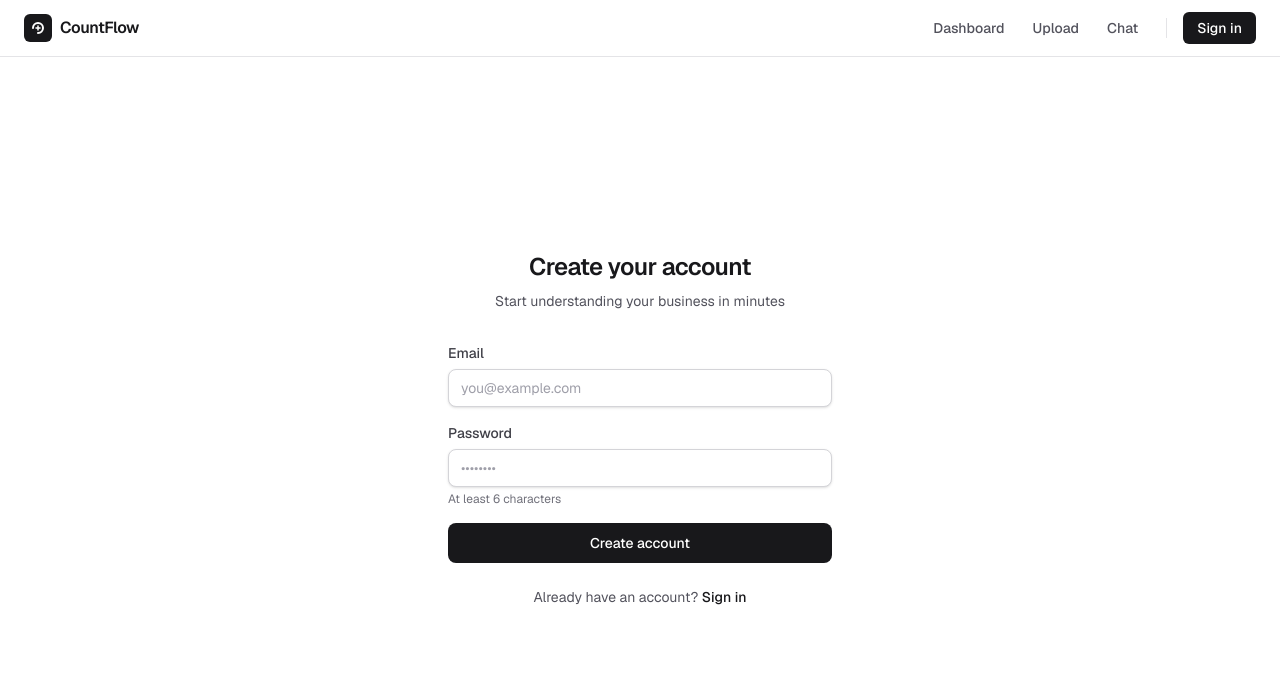
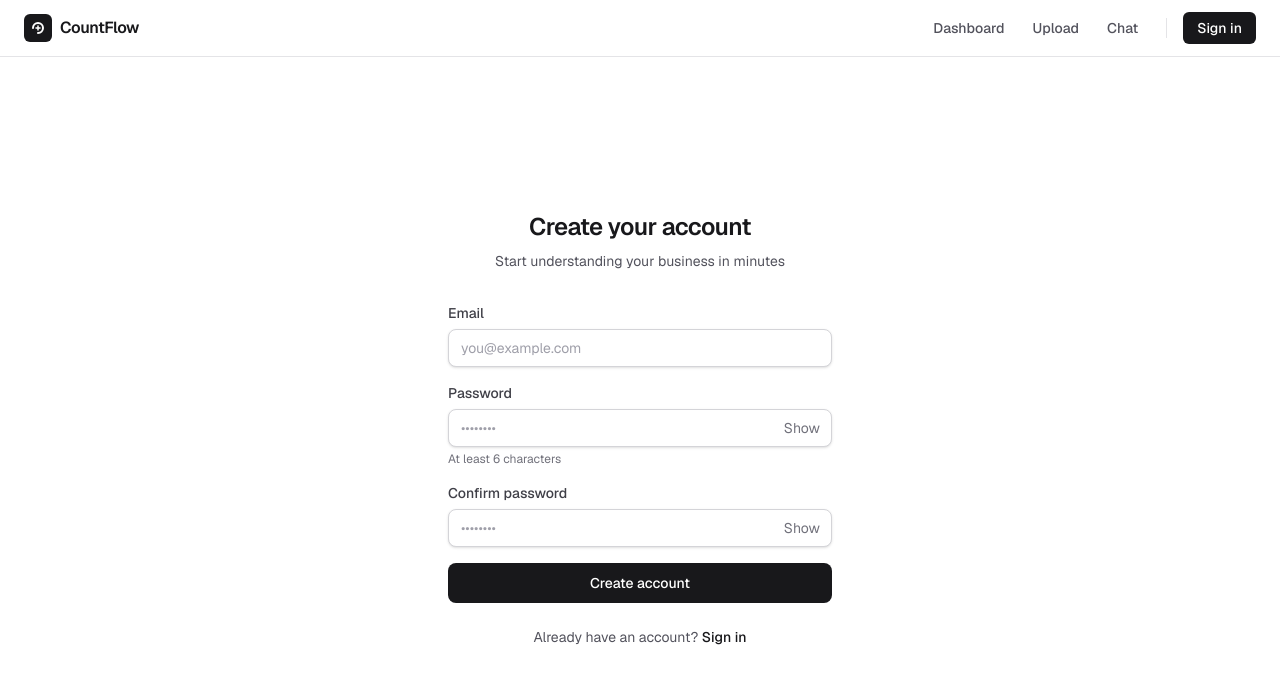
Before and after one commit to bgotz01/accounting, a Next.js app: page /signup in a window 1280 px wide. Shown: the top 684 px of the page. Built offline with nearby package versions, Linux system fonts and the light colour scheme; no server answers.

Commit message:
login fix 2

```diff
--- a/app/(marketing)/actions.ts
+++ b/app/(marketing)/actions.ts
@@ -2,6 +2,7 @@
 
 import { redirect } from "next/navigation";
 import { createClient } from "@/app/lib/supabase/server";
+import { createAdminClient } from "@/app/lib/supabase/admin";
 
 type AuthState = {
     error?: string;
@@ -12,9 +13,6 @@ export async function login(
     _prevState: AuthState,
     formData: FormData
 ): Promise<AuthState> {
-    try {
-        const supabase = await createClient();
-
     const email = formData.get("email") as string;
     const password = formData.get("password") as string;
 
@@ -22,6 +20,8 @@ export async function login(
         return { error: "Email and password are required." };
     }
 
+    try {
+        const supabase = await createClient();
         const { error } = await supabase.auth.signInWithPassword({
             email,
             password,
@@ -30,8 +30,6 @@ export async function login(
         if (error) {
             return { error: error.message };
         }
-
-        redirect("/dashboard");
     } catch (error) {
         console.error("Login failed because auth is unavailable:", error);
         return {
@@ -39,26 +37,47 @@ export async function login(
                 "Authentication service is unavailable. Please try again later.",
         };
     }
+
+    redirect("/dashboard");
 }
 
 export async function signup(
     _prevState: AuthState,
     formData: FormData
 ): Promise<AuthState> {
-    try {
-        const supabase = await createClient();
-
     const email = formData.get("email") as string;
     const password = formData.get("password") as string;
+    const confirmPassword = formData.get("confirmPassword") as string;
 
-        if (!email || !password) {
-            return { error: "Email and password are required." };
+    if (!email || !password || !confirmPassword) {
+        return { error: "Email and both password fields are required." };
     }
 
     if (password.length < 6) {
         return { error: "Password must be at least 6 characters." };
     }
 
+    if (password !== confirmPassword) {
+        return { error: "Passwords do not match." };
+    }
+
+    try {
+        const admin = createAdminClient();
+        const { data, error: listError } = await admin.auth.admin.listUsers();
+
+        if (listError) {
+            throw listError;
+        }
+
+        const existingEmail = data.users?.find(
+            (user) => user.email?.toLowerCase() === email.toLowerCase()
+        );
+
+        if (existingEmail) {
+            return { error: "That email is already in use." };
+        }
+
+        const supabase = await createClient();
         const { error } = await supabase.auth.signUp({
             email,
             password,
--- a/app/(marketing)/login/page.tsx
+++ b/app/(marketing)/login/page.tsx
@@ -1,10 +1,12 @@
 "use client";
 
 import Link from "next/link";
+import { useState } from "react";
 import { useActionState } from "react";
 import { login } from "../actions";
 
 export default function LoginPage() {
+    const [showPassword, setShowPassword] = useState(false);
     const [state, formAction, pending] = useActionState(login, null);
 
     return (
@@ -51,15 +53,29 @@ export default function LoginPage() {
                         >
                             Password
                         </label>
+                        <div className="relative mt-1.5">
                             <input
                                 id="password"
                                 name="password"
-                            type="password"
+                                type={showPassword ? "text" : "password"}
                                 required
                                 autoComplete="current-password"
-                            className="mt-1.5 block w-full rounded-lg border border-zinc-300 bg-white px-3 py-2 text-sm text-zinc-900 placeholder-zinc-400 shadow-sm transition-colors focus:border-zinc-500 focus:outline-none focus:ring-1 focus:ring-zinc-500 dark:border-zinc-700 dark:bg-zinc-900 dark:text-zinc-100 dark:placeholder-zinc-500 dark:focus:border-zinc-400 dark:focus:ring-zinc-400"
+                                className="block w-full rounded-lg border border-zinc-300 bg-white px-3 py-2 pr-10 text-sm text-zinc-900 placeholder-zinc-400 shadow-sm transition-colors focus:border-zinc-500 focus:outline-none focus:ring-1 focus:ring-zinc-500 dark:border-zinc-700 dark:bg-zinc-900 dark:text-zinc-100 dark:placeholder-zinc-500 dark:focus:border-zinc-400 dark:focus:ring-zinc-400"
                                 placeholder="••••••••"
                             />
+                            <button
+                                type="button"
+                                onClick={() => setShowPassword((current) => !current)}
+                                className="absolute inset-y-0 right-0 flex items-center pr-3 text-zinc-500 hover:text-zinc-700 focus:outline-none focus:ring-2 focus:ring-zinc-500 dark:text-zinc-400 dark:hover:text-zinc-200"
+                                aria-label={showPassword ? "Hide password" : "Show password"}
+                            >
+                                {showPassword ? (
+                                    <span className="text-sm">Hide</span>
+                                ) : (
+                                    <span className="text-sm">Show</span>
+                                )}
+                            </button>
+                        </div>
                     </div>
 
                     <button
--- a/app/(marketing)/signup/page.tsx
+++ b/app/(marketing)/signup/page.tsx
@@ -1,10 +1,12 @@
 "use client";
 
 import Link from "next/link";
+import { useState } from "react";
 import { useActionState } from "react";
 import { signup } from "../actions";
 
 export default function SignupPage() {
+    const [showPassword, setShowPassword] = useState(false);
     const [state, formAction, pending] = useActionState(signup, null);
 
     return (
@@ -57,19 +59,66 @@ export default function SignupPage() {
                         >
                             Password
                         </label>
+                        <div className="relative mt-1.5">
                             <input
                                 id="password"
                                 name="password"
-                            type="password"
+                                type={showPassword ? "text" : "password"}
                                 required
                                 autoComplete="new-password"
                                 minLength={6}
-                            className="mt-1.5 block w-full rounded-lg border border-zinc-300 bg-white px-3 py-2 text-sm text-zinc-900 placeholder-zinc-400 shadow-sm transition-colors focus:border-zinc-500 focus:outline-none focus:ring-1 focus:ring-zinc-500 dark:border-zinc-700 dark:bg-zinc-900 dark:text-zinc-100 dark:placeholder-zinc-500 dark:focus:border-zinc-400 dark:focus:ring-zinc-400"
+                                className="block w-full rounded-lg border border-zinc-300 bg-white px-3 py-2 pr-10 text-sm text-zinc-900 placeholder-zinc-400 shadow-sm transition-colors focus:border-zinc-500 focus:outline-none focus:ring-1 focus:ring-zinc-500 dark:border-zinc-700 dark:bg-zinc-900 dark:text-zinc-100 dark:placeholder-zinc-500 dark:focus:border-zinc-400 dark:focus:ring-zinc-400"
                                 placeholder="••••••••"
                             />
+                            <button
+                                type="button"
+                                onClick={() => setShowPassword((current) => !current)}
+                                className="absolute inset-y-0 right-0 flex items-center pr-3 text-zinc-500 hover:text-zinc-700 focus:outline-none focus:ring-2 focus:ring-zinc-500 dark:text-zinc-400 dark:hover:text-zinc-200"
+                                aria-label={showPassword ? "Hide password" : "Show password"}
+                            >
+                                {showPassword ? (
+                                    <span className="text-sm">Hide</span>
+                                ) : (
+                                    <span className="text-sm">Show</span>
+                                )}
+                            </button>
+                        </div>
                         <p className="mt-1 text-xs text-zinc-500 dark:text-zinc-400">
                             At least 6 characters
                         </p>
+                    </div>
+
+                    <div>
+                        <label
+                            htmlFor="confirmPassword"
+                            className="block text-sm font-medium text-zinc-700 dark:text-zinc-300"
+                        >
+                            Confirm password
+                        </label>
+                        <div className="relative mt-1.5">
+                            <input
+                                id="confirmPassword"
+                                name="confirmPassword"
+                                type={showPassword ? "text" : "password"}
+                                required
+                                autoComplete="new-password"
+                                minLength={6}
+                                className="block w-full rounded-lg border border-zinc-300 bg-white px-3 py-2 pr-10 text-sm text-zinc-900 placeholder-zinc-400 shadow-sm transition-colors focus:border-zinc-500 focus:outline-none focus:ring-1 focus:ring-zinc-500 dark:border-zinc-700 dark:bg-zinc-900 dark:text-zinc-100 dark:placeholder-zinc-500 dark:focus:border-zinc-400 dark:focus:ring-zinc-400"
+                                placeholder="••••••••"
+                            />
+                            <button
+                                type="button"
+                                onClick={() => setShowPassword((current) => !current)}
+                                className="absolute inset-y-0 right-0 flex items-center pr-3 text-zinc-500 hover:text-zinc-700 focus:outline-none focus:ring-2 focus:ring-zinc-500 dark:text-zinc-400 dark:hover:text-zinc-200"
+                                aria-label={showPassword ? "Hide password" : "Show password"}
+                            >
+                                {showPassword ? (
+                                    <span className="text-sm">Hide</span>
+                                ) : (
+                                    <span className="text-sm">Show</span>
+                                )}
+                            </button>
+                        </div>
                     </div>
 
                     <button
```
Lines whose indentation alone changed are shown as unchanged.
